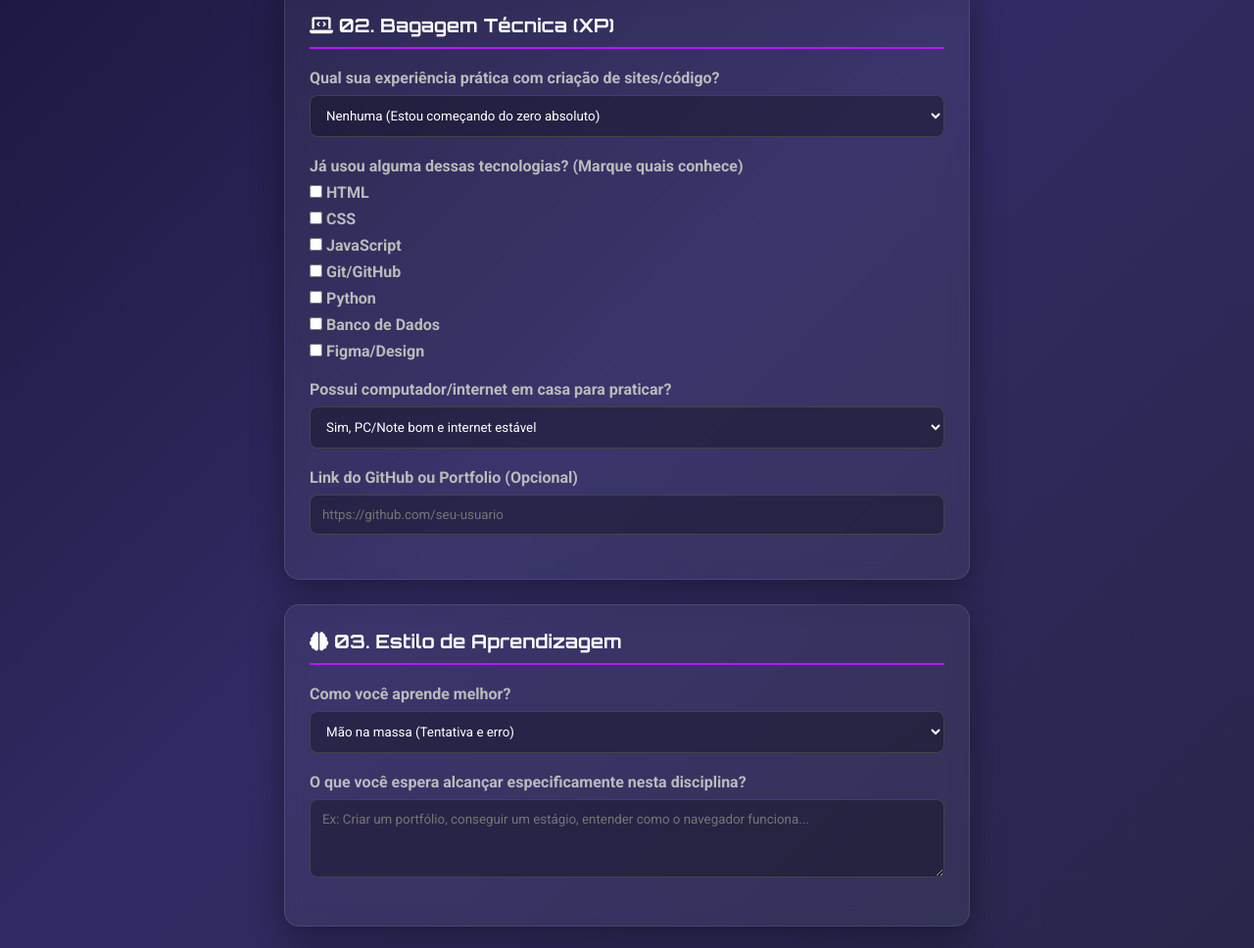
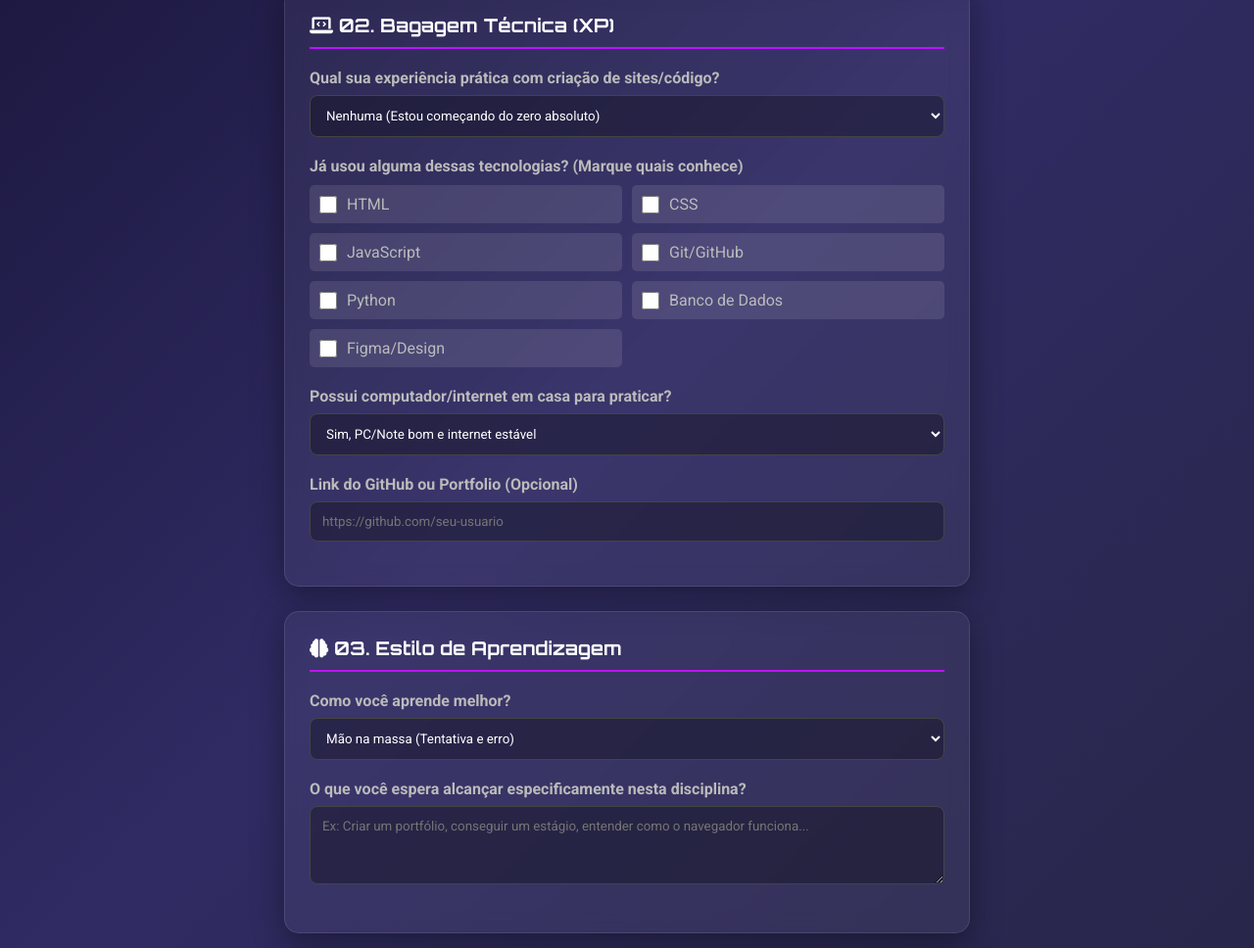
Before and after one commit to Juniorll/pesquisa-codfront-2025, a plain HTML site: page index.html in a window 1280 px wide. Shown: the part 758-1726 px from the top of the page at 98% size. Drawn offline with Linux system fonts and the light colour scheme.

Commit message:
Add checkbox group styles to style.css
Added styles for a checkbox group with labels and hover effects.

```diff
--- a/style.css
+++ b/style.css
@@ -129,3 +129,36 @@ button:hover {
     filter: brightness(1.2);
     box-shadow: 0 0 20px rgba(188, 19, 254, 0.6);
 }
+
+/* Adicione ao final do style.css */
+
+.checkbox-group {
+    display: grid;
+    grid-template-columns: 1fr 1fr; /* Duas colunas */
+    gap: 10px;
+    margin-top: 10px;
+}
+
+.checkbox-group label {
+    background: rgba(255,255,255,0.1);
+    padding: 10px;
+    border-radius: 5px;
+    cursor: pointer;
+    transition: 0.2s;
+    display: flex;
+    align-items: center;
+    gap: 10px;
+    margin-bottom: 0; /* Remove margem padrão */
+    font-weight: normal;
+}
+
+.checkbox-group label:hover {
+    background: rgba(0, 243, 255, 0.2);
+    border: 1px solid var(--primary-neon);
+}
+
+.checkbox-group input[type="checkbox"] {
+    accent-color: var(--secondary-neon);
+    width: 18px;
+    height: 18px;
+}
```
